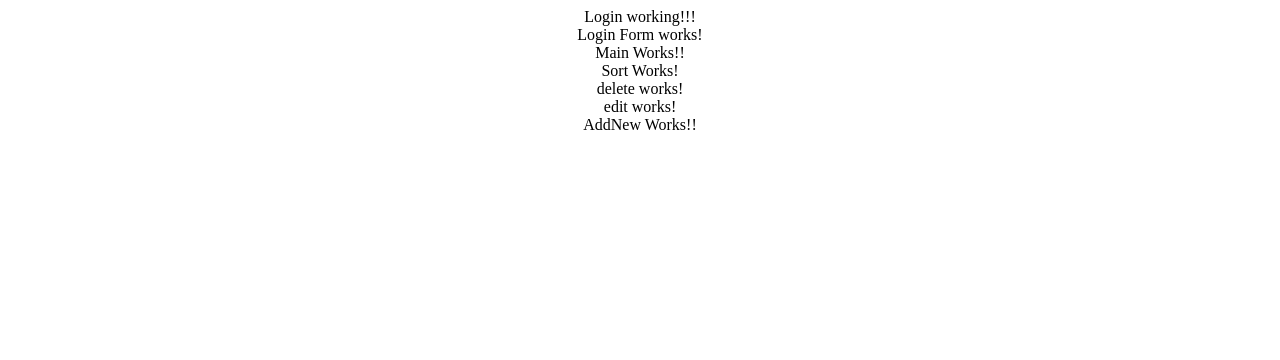
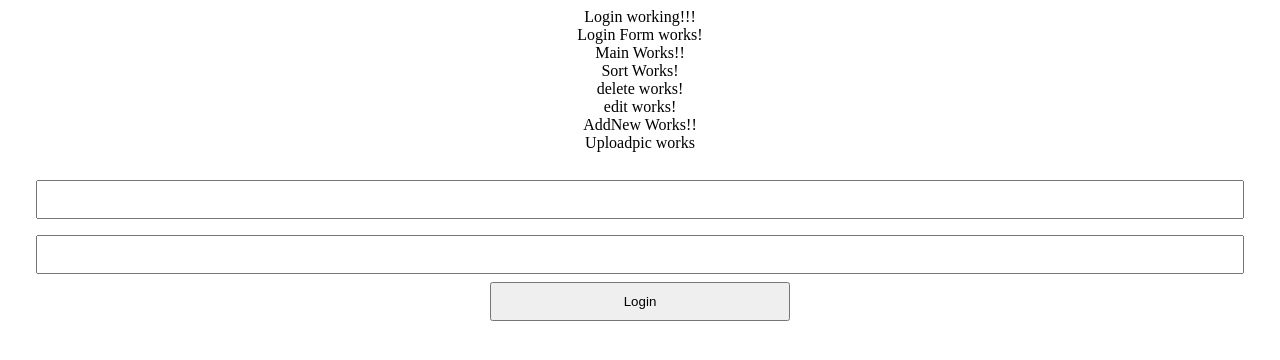
Before and after one commit to foodiefun/foodiefunfrontend, a React (Create React App) app: page / in a window 1280 px wide. Shown: the top 360 px of the page. Built offline with nearby package versions, Linux system fonts and the light colour scheme.

Commit message:
trying to get this initial load to cooperate

```diff
--- a/src/App.js
+++ b/src/App.js
@@ -7,7 +7,7 @@ import AddNew from './components/AddNew';
 
 function App() {
   return (
-    <div className="App">
+    <div className="App" style={AppStyle}>
       <Login />
       <Main />
       <AddNew />
@@ -16,3 +16,8 @@ function App() {
 }
 
 export default App;
+
+const AppStyle={
+  margin:'auto',
+  textAlign:'center',
+}
--- a/src/components/AddNew.js
+++ b/src/components/AddNew.js
@@ -1,7 +1,15 @@
 import React from 'react';
+import UploadPic from './UploadPic';
+import AddNewForm from './AddNewForm';
 
 function AddNew() {
-  return <div>AddNew Works!!</div>;
+  return (
+    <div>
+      AddNew Works!!
+      <UploadPic />
+      <AddNewForm />
+    </div>
+  );
 }
 
 export default AddNew;
--- a/src/components/AddNewForm.js
+++ b/src/components/AddNewForm.js
@@ -1,11 +1,37 @@
-import React from 'react'
+import React, { Component } from 'react';
 
-function AddNewForm() {
-  return (
-    <div>
-      addNew works!
-    </div>
-  )
+export class AddNewForm extends Component {
+
+
+
+  render() {
+    return (
+      <div>
+        <form action="" style={formStyle}>
+          <input type="text" name="user" style={inputStyle} />
+          <input type="password" name="password" style={inputStyle} />
+          <button style={buttonStyle}>Login</button>
+        </form>
+      </div>
+    );
+  }
 }
 
-export default AddNewForm
+export default AddNewForm;
+
+const formStyle = {
+  display: 'flex',
+  flexDirection: 'column',
+  margin: '20px'
+};
+
+const inputStyle = {
+  margin: '8px',
+  padding: '10px',
+};
+
+const buttonStyle ={
+  padding:'10px',
+  width: '300px',
+  margin: 'auto'
+}
--- a/src/components/UploadPic.js
+++ b/src/components/UploadPic.js
@@ -0,0 +1,13 @@
+import React, { Component } from 'react'
+
+export class UploadPic extends Component {
+  render() {
+    return (
+      <div>
+        Uploadpic works
+      </div>
+    )
+  }
+}
+
+export default UploadPic
--- /dev/null
+++ b/src/helpers/history.js
@@ -0,0 +1,4 @@
+import { createBrowserHistory } from 'history';
+
+
+export const history = createBrowserHistory;
```
Also changed, not shown: src/components/PrivateRoute.js (added).
